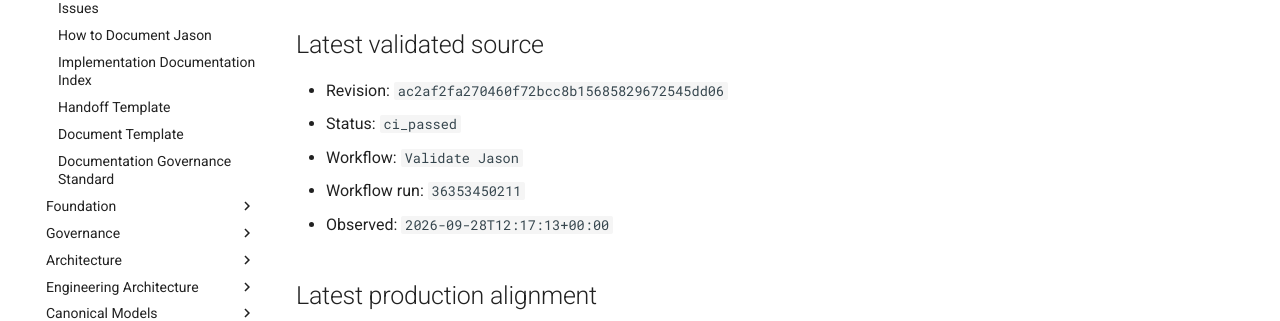
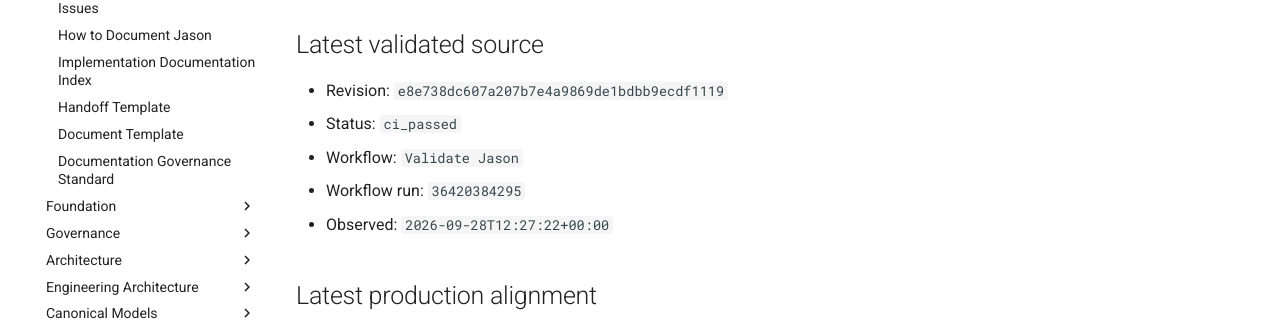
Before and after one commit to al-teamaot-com/jason, an MkDocs documentation site: the page built from docs/control/AUTOMATED-CHANGE-STATE.md, in a window 1280 px wide and 1163 px high. Shown: the part 337-658 px from the top of the window. Built offline with MkDocs 1.6.1 and Material for MkDocs 9.7.7, drawn with Linux system fonts in a browser that asks for light colours; comment, search, counter and statistics services are not loaded.

Commit message:
Reconcile automated documentation state for e8e738dc607a

```diff
--- a/docs/control/AUTOMATED-CHANGE-STATE.md
+++ b/docs/control/AUTOMATED-CHANGE-STATE.md
@@ -8,11 +8,11 @@
 
 ## Latest validated source
 
-- Revision: `ac2af2fa270460f72bcc8b15685829672545dd06`
+- Revision: `e8e738dc607a207b7e4a9869de1bdbb9ecdf1119`
 - Status: `ci_passed`
 - Workflow: `Validate Jason`
-- Workflow run: `36353450211`
-- Observed: `2026-09-28T12:17:13+00:00`
+- Workflow run: `36420384295`
+- Observed: `2026-09-28T12:27:22+00:00`
 
 ## Latest production alignment
 
```
Also changed, not shown: docs/control/AUTOMATED-CHANGE-STATE.json (+4 -4 lines).
